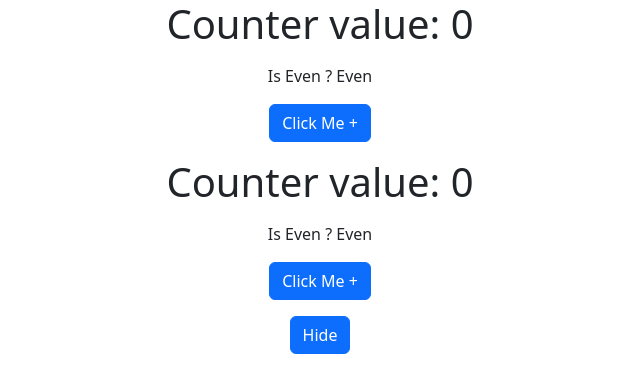
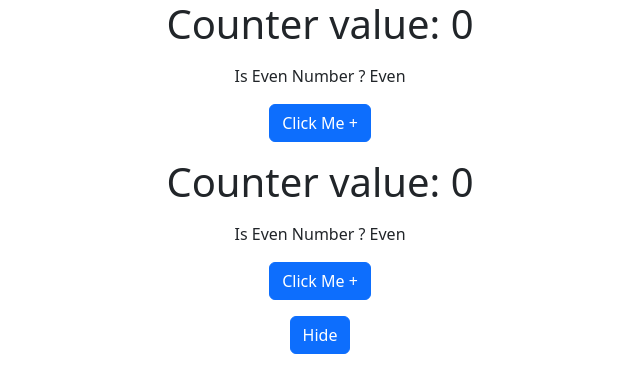
Before and after one commit to vijaychouhan-rails/demo-class, a Next.js app: page /count in a window 1280 px wide. Shown: the top 392 px of the page, without its empty margins (320-960 px from the left). Built offline with nearby package versions, Linux system fonts and the light colour scheme.

Commit message:
Third commit

```diff
--- a/pages/count/myCounter.js
+++ b/pages/count/myCounter.js
@@ -26,7 +26,7 @@ function MyCounter(props) {
       <h1>
         <p>Counter value: {counter}</p>
       </h1>
-      {show && <p>Is Even ? {isEventOrOdd()}</p>}
+      {show && <p>Is Even Number ? {isEventOrOdd()}</p>}
       <p>
         <Button onClick={increaseCountValue}>Click Me +</Button>
       </p>
```
